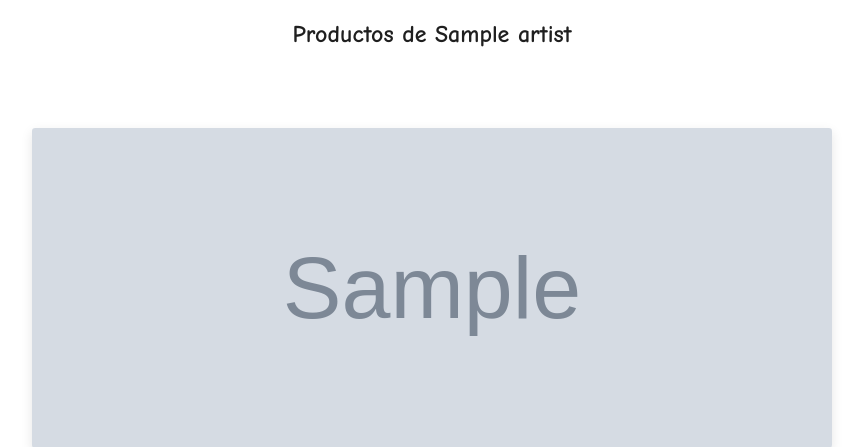
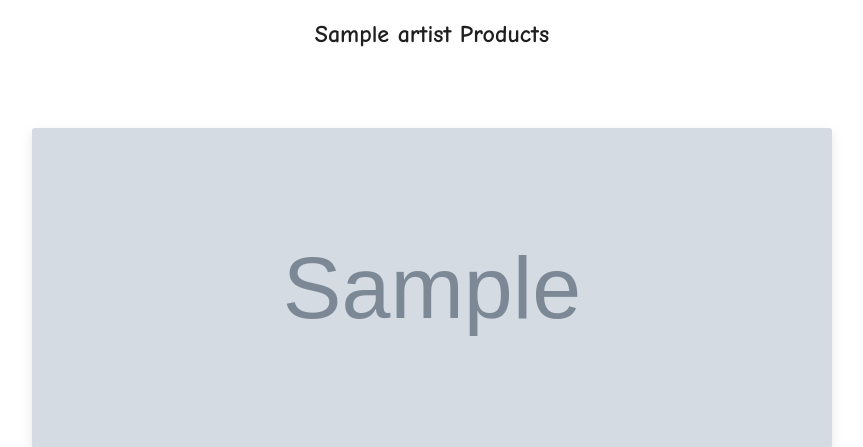
Before and after one commit to CristianHMartinez/VinylRoom, a Django app: page /artist/1/ in a window 1280 px wide. Shown: the part 50-497 px from the top of the page, without its empty margins (208-1071 px from the left). Run offline with Django 5.2, Linux system fonts and the light colour scheme; tables that the repository leaves empty hold one stand-in row (values such as "Sample post"); grey boxes marked "Sample" are stand-in pictures; parts of the project's set-up code (start-up, migrations or seed data) failed here and were passed over; some libraries are stand-ins or nearby versions.

Commit message:
artistt html

```diff
--- a/djangocrud/catalog/templates/artist.html
+++ b/djangocrud/catalog/templates/artist.html
@@ -4,7 +4,7 @@
 <link rel="stylesheet" href="{% static 'css/artist.css' %}">
 <main class="profile-container">
     <section class="container">
-        <h2>Productos de {{ artist.name }}</h2>
+        <h2>{{ artist.name }} Products</h2>
         <div class="artist-container">
             <div class="artist-info">
             {% if artist.image %}
```
